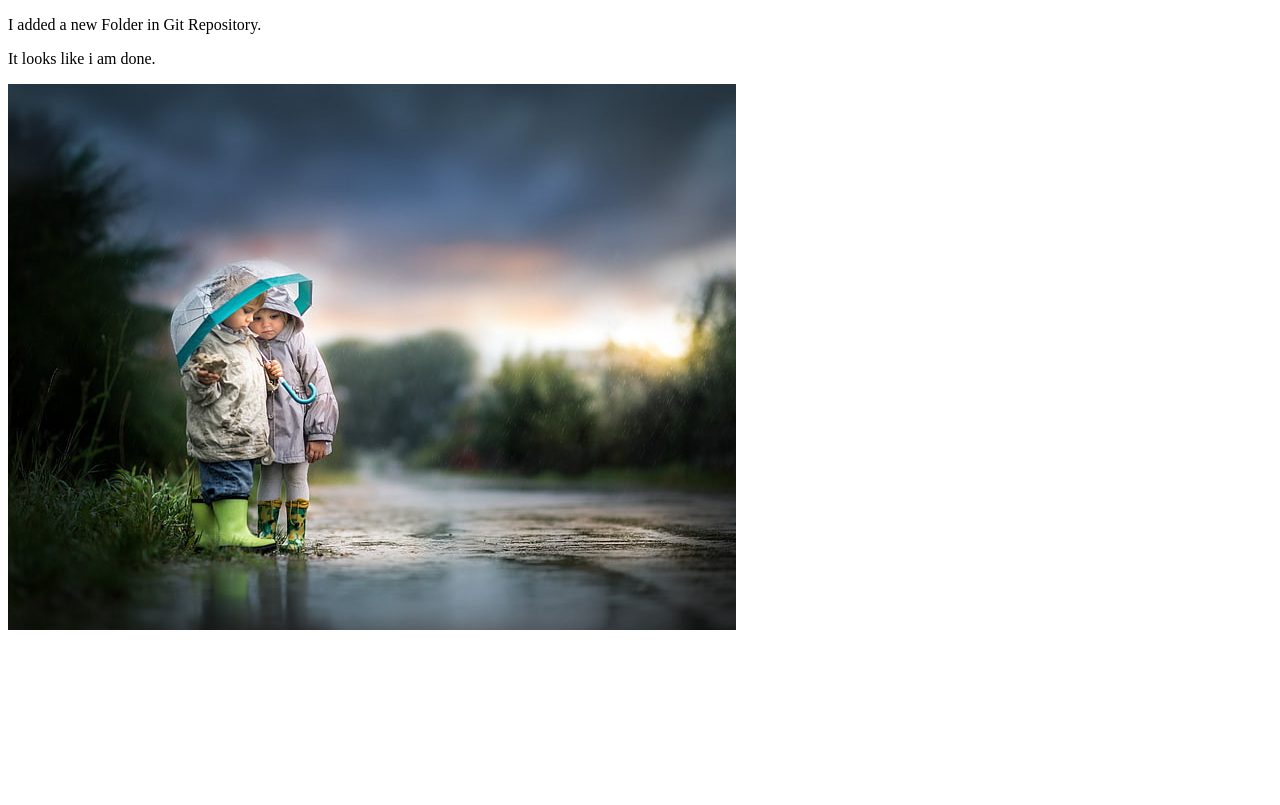
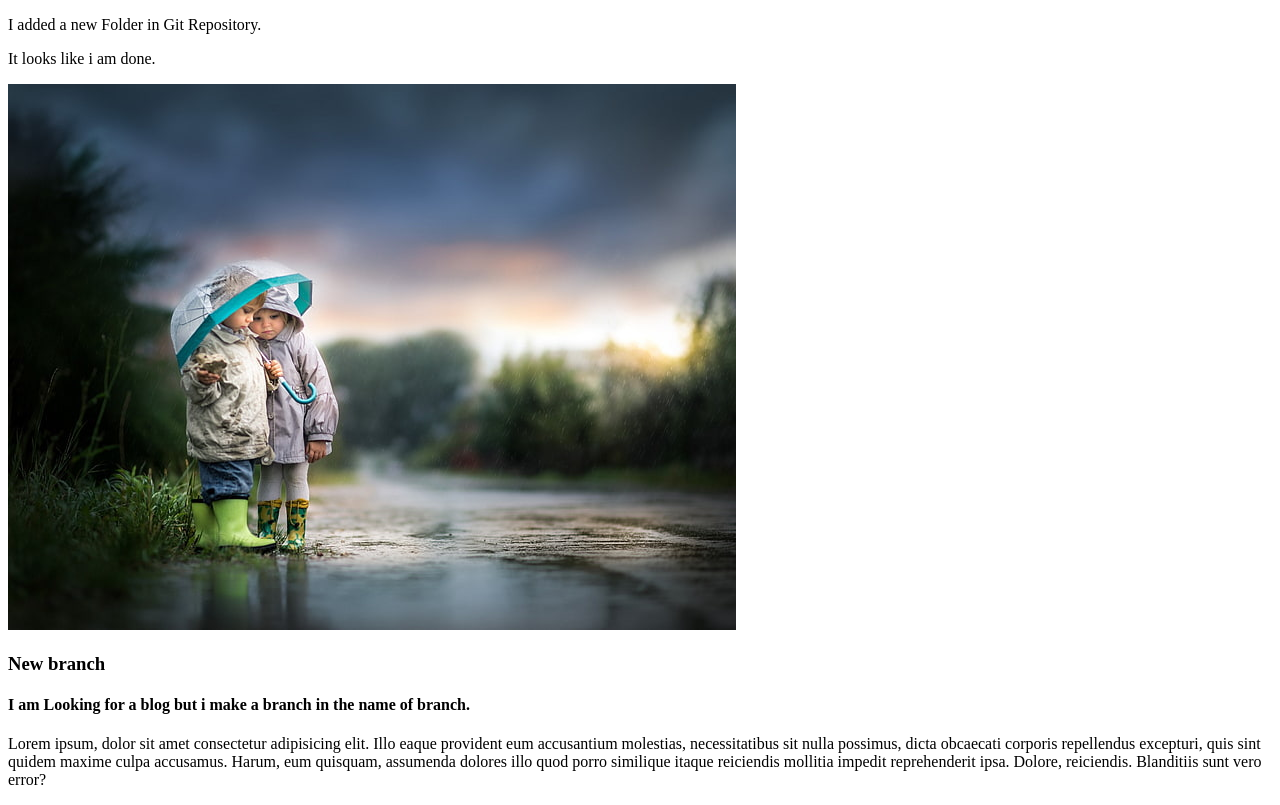
Before and after one commit to SayhanAhemd/ext, a plain HTML site: page index.html in a window 1280 px wide. Drawn offline with Linux system fonts and the light colour scheme.

Commit message:
added branch

```diff
--- a/index.html
+++ b/index.html
@@ -10,5 +10,10 @@
     <p>I added a new Folder in Git Repository.</p>
     <p>It looks like i am done.</p>
     <img src="little boy.jpg" alt="alt">
+    <div>
+        <h3>New branch</h3>
+        <h4>I am Looking for a blog but i make a branch in the name of branch.</h4>
+        <p>Lorem ipsum, dolor sit amet consectetur adipisicing elit. Illo eaque provident eum accusantium molestias, necessitatibus sit nulla possimus, dicta obcaecati corporis repellendus excepturi, quis sint quidem maxime culpa accusamus. Harum, eum quisquam, assumenda dolores illo quod porro similique itaque reiciendis mollitia impedit reprehenderit ipsa. Dolore, reiciendis. Blanditiis sunt vero error?</p>
+    </div>
 </body>
 </html>
```
